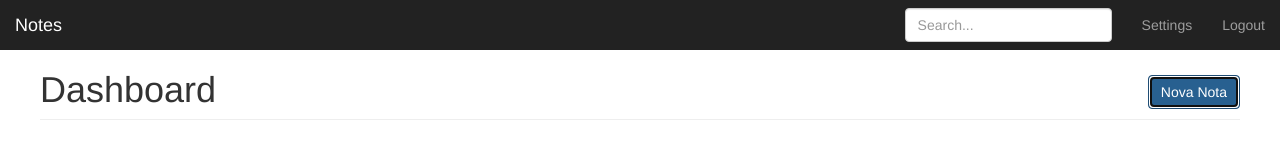
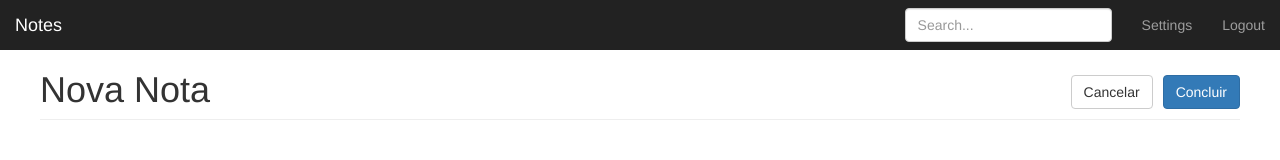
Before and after one commit to diegorubin/notes-webclient, a website: page index.html in a window 1280 px wide. Both pictures are taken after a click on the button "Nova Nota". Drawn offline with nearby package versions, Linux system fonts and the light colour scheme.

Commit message:
switching between form and dashborad view

```diff
--- a/index.html
+++ b/index.html
@@ -49,6 +49,11 @@
       </div>
     </nav>
 
+    <div id="main-container">
+    </div>
+
+    <!-- templates -->
+    <template id="dashboard">
       <div class="container-fluid">
         <div class="row">
           <div class="col-sm-12 col-md-12 main">
@@ -65,8 +70,28 @@
           </div>
         </div>
       </div>
+    </template>
 
-    <!-- templates -->
+    <template id="view-note-form">
+      <div class="container-fluid">
+        <div class="row">
+          <div class="col-sm-12 col-md-12 main">
+            <h1 class="page-header">
+              <span id="location">Nova Nota</span>
+              <span id="commands" class="right">
+                <button id="note-cancel" type="button" class="btn btn-default">
+                  Cancelar
+                </button>
+                <button id="note-finish" type="button" class="btn btn-primary">
+                  Concluir
+                </button>
+              </span>
+            </h1>
+
+          </div>
+        </div>
+      </div>
+    </template>
 
     <script src="https://ajax.googleapis.com/ajax/libs/jquery/1.11.2/jquery.min.js"></script>
     <script src="/js/bootstrap.min.js"></script>
--- a/js/notes/notes.js
+++ b/js/notes/notes.js
@@ -1,5 +1,6 @@
 var app = app || {};
 
 $(function(){
-  new app.NotesDashboardView();
+  var dashboardView = new app.NotesDashboardView();
+  dashboardView.render();
 });
--- a/js/notes/views/dashboard.js
+++ b/js/notes/views/dashboard.js
@@ -1,7 +1,8 @@
 var app = app || {};
 
 app.NotesDashboardView = Backbone.View.extend({
-  el: $('body'),
+  el: $('#main-container'),
+  template: $('#dashboard').html(),
 
   initialize: function() {
   },
@@ -12,7 +13,14 @@ app.NotesDashboardView = Backbone.View.extend({
 
   newNote: function(e) {
     e.preventDefault();
-    alert("teste");
+    var formView = new app.NotesFormView();
+    formView.render();
+  },
+
+  render: function() {
+    var tmpl = _.template(this.template);
+    this.$el.html(tmpl());
+    return this;
   }
 
 });
--- a/js/notes/views/form.js
+++ b/js/notes/views/form.js
@@ -1,11 +1,28 @@
 var app = app || {};
 
 app.NotesFormView = Backbone.View.extend({
-
+  el: $('#main-container'),
   template: $('#view-note-form').html(),
 
+  events: {
+    'click #note-cancel': 'cancelNote',
+    'click #note-finish': 'finishNote'
+  },
+
+  cancelNote: function(e) {
+    e.preventDefault();
+    var dashboardView = new app.NotesDashboardView();
+    dashboardView.render();
+  },
+
+  finishNote: function(e) {
+    e.preventDefault();
+  },
+
   render: function() {
-    var template = _.template(this.template);
+    var tmpl = _.template(this.template);
+    this.$el.html(tmpl());
+    return this;
   }
 
 });
```
Lines whose indentation alone changed are shown as unchanged.
